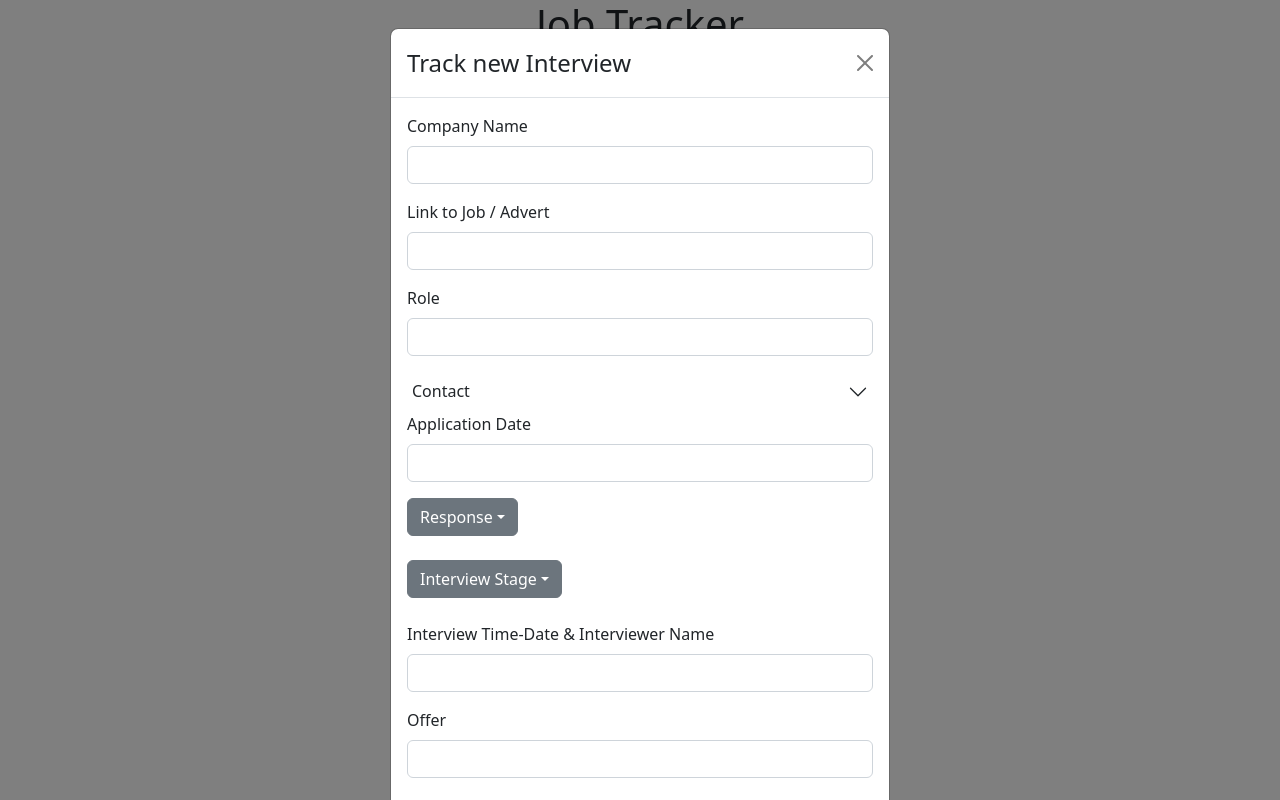
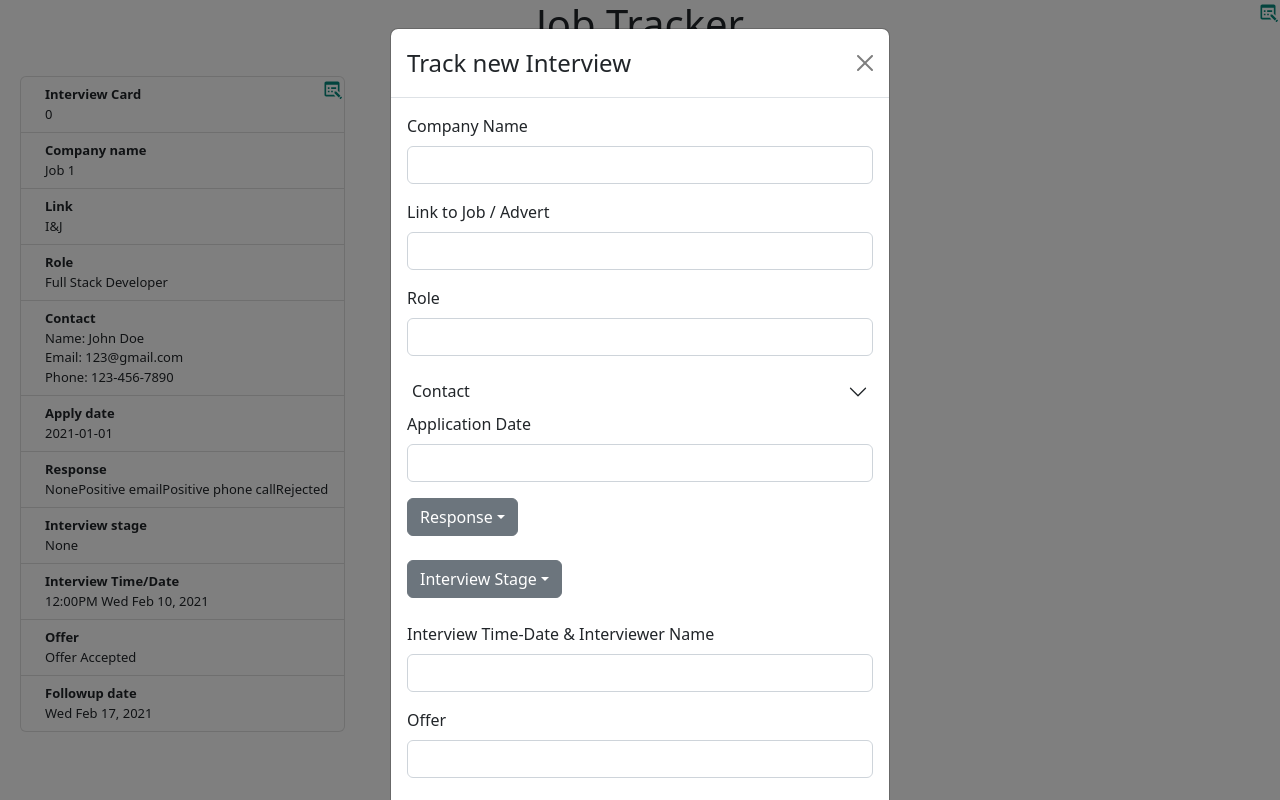
Before and after one commit to JasonMorta/Job-Interview-Tracker, a React (Create React App) app: page / in a window 1280 px wide. Both pictures are taken after a click on the button "Add". Built offline with nearby package versions, Linux system fonts and the light colour scheme.

Commit message:
update stage

```diff
--- a/src/components/CrudModal.jsx
+++ b/src/components/CrudModal.jsx
@@ -21,10 +21,11 @@ import {
   inputOffer,
   inputFollowUpDate,
   addNew,
+  update,
 } from "../redux/crudSlice";
+import edit from "./images/edit_property.svg";
 
 export default function CrudModal(props) {
-  console.log('props', props)
   const dispatch = useDispatch(); //the action that will happen
   const responseArr = useSelector((state) => state.crud.list[0].response);//get the response array for the dropdown list
   const responseSelected = useSelector((state) => state.crud.captureInput.response); //get the response selected value from the captured list
@@ -41,19 +42,25 @@ export default function CrudModal(props) {
     return null;
   });
 
+  let check = props.addNew.crud === "edit"
+  console.log('check', check)
 
 
   const [show, setShow] = useState(false);
-  const handleClose = () => {
-
-   if (props.addNew) {
+  const handleClose = (e) => {
+   console.log('e.target.textContent: ',)
+   if (e?.target?.innerText === 'Add') {
     dispatch(addNew())
+    } else {
+      dispatch(update())
     }
 
     setShow(false)
   };
 
   const handleShow = (e) => {
+
+
     setShow(true)
     if (props.addNew) {
         //dispatch(addNew(e.target.value))
@@ -65,11 +72,14 @@ export default function CrudModal(props) {
 
   return (
     <>
+      {props.addNew.crud === "edit" ? <></>:
       <Button variant="primary" onClick={handleShow}>
-        {props.passData ? "Update" : "Add"}
-      </Button>
+        Add
+      </Button>}
 
-      <Modal show={show} onHide={handleClose}>
+      <img className="edit_icon" src={edit} alt="edit icon" onClick={(e) => handleShow(e)} />
+
+      <Modal show={show} onHide={(e) => handleClose(e)}>
         <Modal.Header closeButton>
           <Modal.Title>Track new Interview</Modal.Title>
         </Modal.Header>
@@ -79,7 +89,7 @@ export default function CrudModal(props) {
               <Form.Label>Company Name</Form.Label>
               <Form.Control
                 type="text"
-                defaultValue={inputValue ? inputValue.company : ""}
+                defaultValue={ check ? props.addNew.value.company: ""}
                 onChange={(e) => dispatch(inputComponyName(e.target.value))}
               />
             </Form.Group>
@@ -217,11 +227,11 @@ export default function CrudModal(props) {
           </Form>
         </Modal.Body>
         <Modal.Footer>
-          <Button variant="secondary" onClick={handleClose}>
+          <Button variant="secondary" onClick={(e) => handleClose(e)}>
             Close
           </Button>
-          <Button variant="primary" onClick={handleClose}>
-            {props.addNew ? "Add" : "Update"}
+          <Button variant="primary" onClick={(e) => handleClose(e)}>
+            {props.addNew.crud === "add" ? "Add" : "Update"}
           </Button>
         </Modal.Footer>
       </Modal>
--- a/src/components/TableLayout.jsx
+++ b/src/components/TableLayout.jsx
@@ -6,6 +6,7 @@ import Dropdown from "react-bootstrap/Dropdown";
 import DropdownButton from "react-bootstrap/DropdownButton";
 import CrudModal from "./CrudModal";
 import ListGroup from "react-bootstrap/ListGroup";
+
 
 export default function TableLayout() {
   const stateValues = useSelector((state) => state.crud);
@@ -19,14 +20,15 @@ export default function TableLayout() {
           <ListGroup>
            <ListGroup.Item>
               <div className="ms-2 me-auto">
-                <div className="fw-bold">Card</div>
+              <CrudModal addNew={{crud:"edit", value: item}} />
+                <div className="fw-bold">Interview Card</div>
                 {index}
               </div>
             </ListGroup.Item>
 
             <ListGroup.Item>
               <div className="ms-2 me-auto">
-                <div className="fw-bold">Compony</div>
+                <div className="fw-bold">Company name</div>
                 {item.company}
               </div>
             </ListGroup.Item>
@@ -44,8 +46,12 @@ export default function TableLayout() {
             </ListGroup.Item>
             <ListGroup.Item>
               <div className="ms-2 me-auto">
-                <div className="fw-bold">Contact name</div>
-                {item.contact.name}
+                <div className="fw-bold ">Contact</div>
+                <div className="contactList">
+                  <p>{`Name: ${item.contact.name}`}</p>
+                  <p>{`Email: ${item.contact.email}`}</p>
+                  <p>{`Phone: ${item.contact.phone}`}</p>
+                </div>
               </div>
             </ListGroup.Item>
             <ListGroup.Item>
--- a/src/components/styles/TableLayout.css
+++ b/src/components/styles/TableLayout.css
@@ -1,18 +1,43 @@
 .table_container {
-    max-width: 400px;
+    display: flex;
+    flex-direction: row;
+    flex-wrap: wrap;
     margin: auto;
     text-align: left;
     font-size: small;
 
 }
 
-.table_container th {
-    font-size: medium;
+.list-group {
+    margin: 20px;
 }
 
-.table_container td {
-    font-size: small;
+.contactList {
+    display: flex;
+    justify-content: flex-start;
+    align-items: flex-start;
+    flex-direction: column;
+    flex-wrap: wrap;
+    align-content: flex-start;
 }
+
+.contactList p {
+    margin: 0;
+
+}
+
 .table_container span {
     cursor: pointer;
 }
+
+.edit_icon {
+    width: 20px;
+    position: absolute;
+    right: 2px;
+    top: 2px;
+    cursor: pointer;
+}
+
+.edit_icon:hover {
+   width: 22px;
+}
--- a/src/redux/crudSlice.js
+++ b/src/redux/crudSlice.js
@@ -17,8 +17,8 @@ export const mainState = createSlice({
                     phone: "123-456-7890"
                 },
                 applyDate: "2021-01-01",
-                response: ["Positive email", "Positive phone call", "Rejected"],
-                interviewStage: ["1st Face-to-face", "2nd Face-to-face", "3rd Face-to-face", "4th Face-to-face", "Interview Declined"],
+                response: ["None","Positive email", "Positive phone call", "Rejected"],
+                interviewStage: ["None","1st Face-to-face", "2nd Face-to-face", "3rd Face-to-face", "4th Face-to-face", "Interview Declined"],
                 interviewTimeDate: "12:00PM Wed Feb 10, 2021",
                 offer: ["Offer Accepted", "Offer Declined", "Offer Pending"],
                 followUpDate: "Wed Feb 17, 2021",
@@ -89,8 +89,10 @@ export const mainState = createSlice({
         },
         addNew: (state, action) => {
             state.list.push(state.captureInput)
-            console.log('state.list: ',state.list)
-        }
+        },
+        update: (state, action) => {
+            state.list[action.payload.index] = action.payload.value
+        },
 
     },
 })
@@ -100,6 +102,6 @@ export const mainState = createSlice({
 // Action creators are generated for each case reducer function
 
 
-export const { initialState, inputComponyName, inputLink, inputRole, inputContactName , inputContactEmail, inputContactPhone, inputApplyDate, inputResponse, inputInterviewStage,  inputInterviewTimeDate, inputOffer, inputFollowUpDate, addNew } = mainState.actions
+export const { initialState, inputComponyName, update, inputLink, inputRole, inputContactName , inputContactEmail, inputContactPhone, inputApplyDate, inputResponse, inputInterviewStage,  inputInterviewTimeDate, inputOffer, inputFollowUpDate, addNew } = mainState.actions
 
 export default mainState.reducer
```
Also changed, not shown: src/components/images/edit_property.svg (added).
